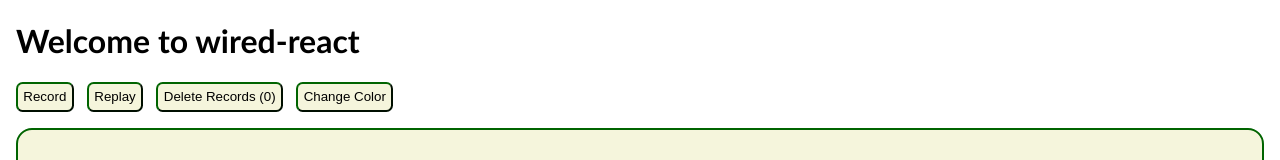
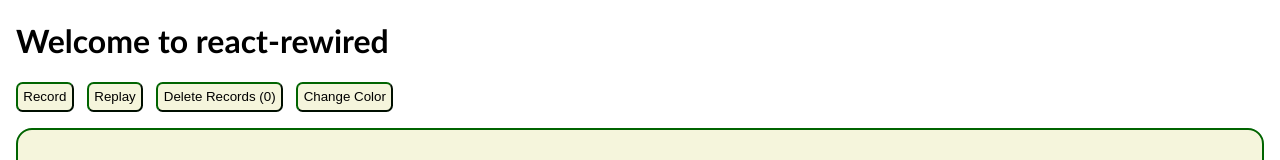
Before and after one commit to vikingair/react-rewired, a React (Create React App) app: page / in a window 1280 px wide. Shown: the top 160 px of the page. Built offline with nearby package versions, Linux system fonts and the light colour scheme.

Commit message:
Rename whole repo and all other sources

```diff
--- a/src/App.js
+++ b/src/App.js
@@ -35,7 +35,7 @@
         return (
             <div className="App">
                 <header className="App-header">
-                    <h1 className="App-title">Welcome to wired-react</h1>
+                    <h1 className="App-title">Welcome to react-rewired</h1>
                 </header>
                 <button className="record" onClick={this.record} disabled={this.state.replaying}>
                     {this.state.recording && <span className="recording" />}
--- a/src/react-rewired/index.js
+++ b/src/react-rewired/index.js
@@ -1,5 +1,5 @@
 /**
- * This file is part of wired-react which is released under MIT license.
+ * This file is part of react-rewired which is released under MIT license.
  *
  * The LICENSE file can be found in the root directory of this project.
  *
--- a/src/react-rewired/wired-component.js
+++ b/src/react-rewired/wired-component.js
@@ -1,5 +1,5 @@
 /**
- * This file is part of wired-react which is released under MIT license.
+ * This file is part of react-rewired which is released under MIT license.
  *
  * The LICENSE file can be found in the root directory of this project.
  *
--- a/src/react-rewired/wired-root.js
+++ b/src/react-rewired/wired-root.js
@@ -1,5 +1,5 @@
 /**
- * This file is part of wired-react which is released under MIT license.
+ * This file is part of react-rewired which is released under MIT license.
  *
  * The LICENSE file can be found in the root directory of this project.
  *
--- a/src/react-rewired/wired-store.js
+++ b/src/react-rewired/wired-store.js
@@ -1,5 +1,5 @@
 /**
- * This file is part of wired-react which is released under MIT license.
+ * This file is part of react-rewired which is released under MIT license.
  *
  * The LICENSE file can be found in the root directory of this project.
  *
```
Also changed, not shown: package.json (+4 -4 lines), 1 other file (tests, documents, lock files or other folders).
